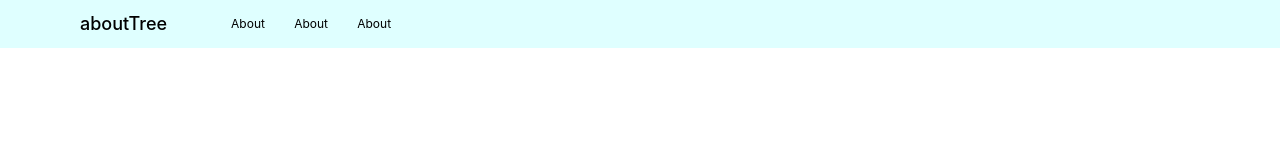
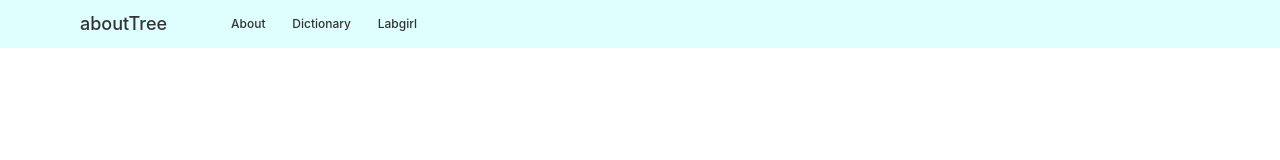
Before and after one commit to su-aJ815/aboutTree, a React (Create React App) app: page / in a window 1280 px wide. Shown: the top 160 px of the page. Built offline with nearby package versions, Linux system fonts and the light colour scheme.

Commit message:
:lipstick: Update header style
Update header style

```diff
--- a/src/components/Header.js
+++ b/src/components/Header.js
@@ -1,6 +1,8 @@
-import React from "react";
+import React, { useState } from "react";
 import styled from "styled-components";
+import { ColorSystem } from "../utils/colorSystem";
 import { Link, Router, useNavigate } from "react-router-dom";
+import HeaderList from "./HeaderList";
 
 const Positioner = styled.div`
   width: 100vw;
@@ -14,7 +16,7 @@ const Logo = styled.div`
 `;
 
 const Menu = styled.div`
-  width: 160px;
+  width: 186px;
   font-size: 12px;
   line-height: 6vh;
 `;
@@ -22,11 +24,16 @@ const Menu = styled.div`
 const Header = () => {
   return (
     <Positioner className="fixed z-50 flex">
-      <Logo className="text-left ml-20 font-medium">aboutTree</Logo>
+      <Logo
+        className="text-left ml-20 font-medium"
+        style={{ color: ColorSystem.TextColor.default }}
+      >
+        aboutTree
+      </Logo>
       <Menu className="flex list-none justify-between ml-16">
-        <li>About</li>
-        <li>About</li>
-        <li>About</li>
+        <HeaderList menu="About" />
+        <HeaderList menu="Dictionary" />
+        <HeaderList menu="Labgirl" />
       </Menu>
     </Positioner>
   );
--- /dev/null
+++ b/src/components/HeaderList.js
@@ -0,0 +1,28 @@
+import React, { useState } from "react";
+import styled from "styled-components";
+import { ColorSystem } from "../utils/colorSystem";
+import { Link, Router, useNavigate } from "react-router-dom";
+
+const List = styled.li`
+  line-height: 6vh;
+  font-size: 12px;
+  font-weight: 500;
+`;
+
+const HeaderList = (props) => {
+  const [isHovering, SetIsHovering] = useState(0);
+  return (
+    <List
+      onMouseOver={() => SetIsHovering(1)}
+      onMouseOut={() => SetIsHovering(0)}
+    >
+      {isHovering ? (
+        <p style={{ color: ColorSystem.TextColor.hover }}>{props.menu}</p>
+      ) : (
+        <p style={{ color: ColorSystem.TextColor.default }}>{props.menu}</p>
+      )}
+    </List>
+  );
+};
+
+export default HeaderList;
--- a/src/utils/colorSystem.js
+++ b/src/utils/colorSystem.js
@@ -0,0 +1,14 @@
+export const ColorSystem = {
+  MainColor: {
+    yellow: "#FFD066",
+    orange: "#FDB310",
+    g1: "#BCCCB4",
+    g2: "#5E7C53",
+    g3: "#4E8B45",
+  },
+
+  TextColor: {
+    default: "#333333",
+    hover: "#5E7C53",
+  },
+};
```
